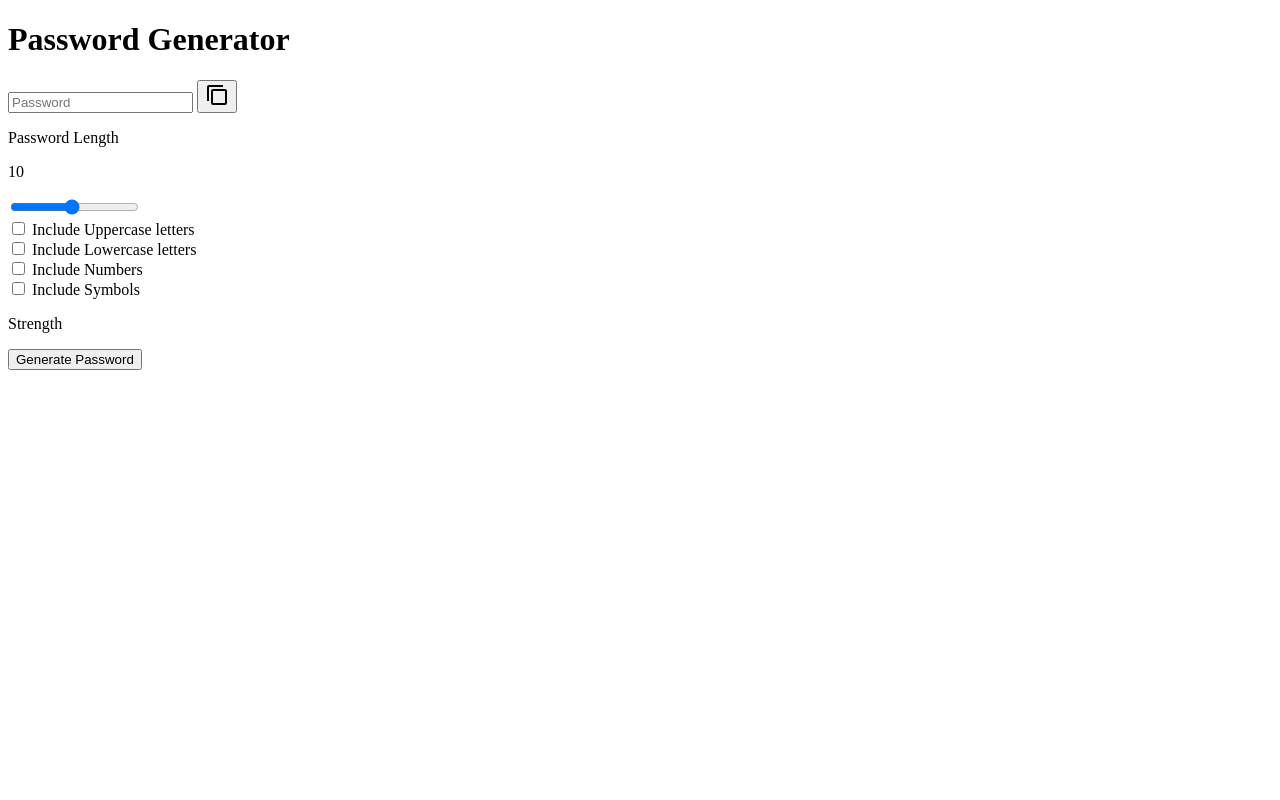
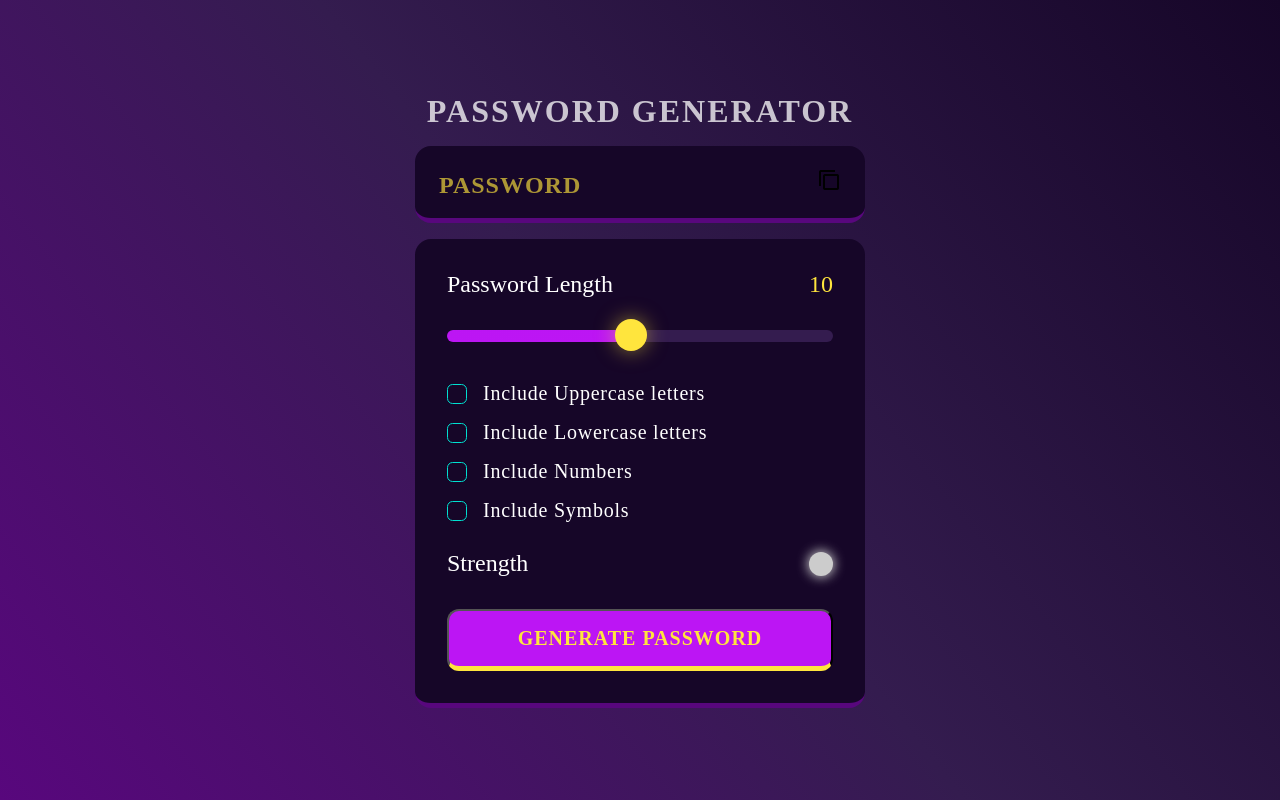
Before and after one commit to himanshuchhabran/password-generator, a plain HTML site: page index.html in a window 1280 px wide. Drawn offline with Linux system fonts and the light colour scheme.

Commit message:
css added

```diff
--- a/index.html
+++ b/index.html
@@ -4,44 +4,47 @@
     <meta charset="UTF-8">
     <meta name="viewport" content="width=device-width, initial-scale=1.0">
     <title>Document</title>
+    <link rel="stylesheet" href="styles.css">
 </head>
 <body>
     <div class="wrapper">
         <h1>Password Generator</h1>
         <div class="display-container">
-            <input readonly placeholder="Password" type="text" data-passwordDisplay>
-            <button data-copy>
-                <span copymsg></span>
+            <input readonly placeholder="Password" class="display" data-passwordDisplay>
+            <button class="copyBtn" data-copy>
+                <span class="tooltip" copymsg></span>
                 <img src="copy-icon.png" alt="">
             </button>
         </div>
         <div class="input-container">
-            <div class="length-container"></div>
-            <p>Password Length</p>
+            <div class="length-container">
+                <p>Password Length</p>
             <p data-lengthNum>0</p>
+            </div>
+
             <div class="slidecontainer">
                 <input type="range" min="1" max="20" step="1" class="slider" length-slider>
               </div>
-            <div>
+            <div class="check">
                 <input type="checkbox" id="uppercase">
                 <label for="uppercase">Include Uppercase letters</label>
             </div>
-            <div>
+            <div class="check">
                 <input type="checkbox" id="lowercase">
                 <label for="lowercase">Include Lowercase letters</label>
             </div>
-            <div>
+            <div class="check">
                 <input type="checkbox" id="number">
                 <label for="number">Include Numbers</label>
             </div>
-            <div>
+            <div class="check">
                 <input type="checkbox" id="symbols">
                 <label for="symbols">Include Symbols</label>
             </div>
 
             <div class="strength-container">
                 <p>Strength</p>
-                <div data-indicator></div>
+                <div class="indicator" data-indicator></div>
             </div>
             <button class="generate-btn">
                 Generate Password
--- a/index.js
+++ b/index.js
@@ -15,10 +15,14 @@ let password = "";
 let passLength = 10;
 let checkCount = 0;
 
+set_Indicator('#ccc')
 handle_slider();
 function handle_slider(){
     inputSlider.value = passLength;
     lengthDisplay.innerText = passLength;
+    const min = inputSlider.min;
+    const max = inputSlider.max;
+    inputSlider.style.backgroundSize = ((passLength-min)*100/(max-min))+'% 100%'
 }
 
 
@@ -39,7 +43,7 @@ function shufflePassword(array){
 
 function set_Indicator(color){
     indicator.style.backgroundColor = color;
-    //shadow
+    indicator.style.boxShadow = `0px 0px 12px 1px ${color}`;
 }
 
 function getRanInt(min,max){
--- /dev/null
+++ b/styles.css
@@ -0,0 +1,281 @@
+*,
+*::before,
+*::after {
+    margin: 0;
+    padding: 0;
+    box-sizing: border-box;
+    font-family: 'League Spartan', 'sans-serif';
+}
+
+:root {
+
+    --dk-violet: hsl(268, 75%, 9%);
+    --lt-violet: hsl(268, 47%, 21%);
+    --lt-violet2: hsl(281, 89%, 26%);
+    --vb-violet: hsl(285, 91%, 52%);
+    --vb-violet2: hsl(290, 70%, 36%);
+
+    --vb-yellow: hsl(52, 100%, 62%);
+
+
+    --pl-white: hsl(0, 0%, 100%);
+
+    --vb-cyan: hsl(176, 100%, 44%);
+    --vb-cyan2: hsl(177, 92%, 70%);
+    --dk-text: hsl(198, 20%, 13%);
+}
+
+
+body {
+    width: 100vw;
+    height: 100vh;
+    display: flex;
+    flex-direction: column;
+    align-items: center;
+    justify-content: center;
+    background: linear-gradient(231deg,rgba(22,6,40,1) 0%,rgba(52,28,79,1) 50%,rgba(88,7,125,1) 100% );
+}
+
+.wrapper{
+    width: 90%;
+    max-width: 450px;
+
+}
+h1 {
+    color: var(--pl-white);
+    opacity: 0.75;
+    text-transform: uppercase;
+    letter-spacing: 2px;
+    text-align: center;
+    line-height: 1.2;
+}
+
+ .display-container {
+    position: relative;
+    background-color: var(--dk-violet);
+    border-radius: 1rem;
+    border-bottom: 0.35rem solid var(--lt-violet2);
+    margin: 1rem 0;
+    padding-top: 0.35rem;
+}
+
+
+.display {
+    width: 100%;
+    background-color: transparent;
+    padding: 1.15rem 1rem;
+    color: var(--vb-yellow);
+    font-weight: 600;
+    font-size: 1.5rem;
+    line-height: 30px;
+    letter-spacing: 1px;
+    padding-right: 3.25rem;
+    border:none;
+  }
+
+.display::placeholder {
+    position:absolute;
+    top: 50%;
+    left: 1.5rem;
+    font-size: 1.5rem;
+    line-height:30px;
+    color:var(--vb-yellow);
+    opacity: 0.65;
+    text-transform: uppercase;
+    transform: translateY(-50%);
+}
+
+.display-container button {
+    position:absolute;
+    top:50%;
+    right:1.5rem;
+    transform: translateY(-50%);
+}
+
+.input-container{
+    width:100%;
+    background-color: var(--dk-violet);
+    border-radius: 1rem;
+    padding: 2rem;
+    border-bottom: 0.35rem solid var(--lt-violet2);
+}
+
+
+.length-container {
+    display: flex;
+    justify-content: space-between;
+    align-items: center;
+}
+
+
+.length-container p:nth-child(1) {
+    color:var(--pl-white);
+    font-size: 1.5rem;
+}
+
+
+.length-container p:nth-child(2) {
+    color:var(--vb-yellow);
+    font-size: 1.5rem;
+}
+
+
+.strength-container {
+    display: flex;
+    justify-content: space-between;
+    align-items: center;
+    margin-top: 1.75rem;
+    margin-bottom: 2rem;
+}
+
+
+.strength-container p{
+    color:var(--pl-white);
+    font-size: 1.5rem;
+}
+
+.indicator {
+    width:1.5rem;
+    height:1.5rem;
+    border-radius:50%;
+}
+
+.generate-btn {
+    width: 100%;
+    padding: 1rem 0;
+    background-color: var(--vb-violet);
+    text-align: center;
+    border-radius: 0.75rem;
+    border-bottom: 0.35rem solid var(--vb-yellow);
+    text-transform: uppercase;
+    letter-spacing: 1px;
+    color: var(--vb-yellow);
+    font-weight: 600;
+    font-size: 1.25rem;
+  }
+
+.check {
+    display: flex;
+    align-items: center;
+    margin: 1rem 0;
+    gap: 0 1rem;
+}
+
+.check input{
+    appearance: none;
+    width: 20px;
+    height: 20px;
+    border: 1px solid var(--vb-cyan);
+    cursor: pointer;
+    position: relative;
+    border-radius: 0.35rem;
+}
+
+
+.check input:checked{
+    background-color: var(--vb-cyan);
+}
+
+
+.check input:checked::before {
+    content: '✔';
+    position: absolute;
+    color: var(--dk-text);
+    font-size:1.05rem;
+    font-weight: 600;
+    left:50%;
+    top:-3.5px;
+    transform: translateX(-30%)  translateY(10%);
+}
+
+.check label {
+    color: var(--pl-white);
+    font-size: 1.25rem;
+    letter-spacing: 0.75px;
+}
+
+.copyBtn{
+    background-color: transparent;
+    border:none;
+    outline:none;
+}
+
+.tooltip {
+    position: absolute;
+    background-color: var(--vb-violet2);
+    color: var(--vb-yellow);
+    font-size: 1.25rem;
+    top: -35px;
+    left: -25px;
+    padding: 5px 10px;
+    border-radius: 1rem;
+    opacity: 0;
+    transform: scale(0);
+    transform-origin: bottom;
+    transition: all 250ms ease-in-out;
+  }
+
+  .tooltip.active {
+    opacity: 1;
+    transform: scale(1);
+  }
+
+.slider{
+    appearance: none;
+    width:100%;
+    height: 0.75rem;
+    cursor: pointer;
+    background-color: var(--lt-violet);
+    border-radius: 1rem;
+    margin-top: 2rem;
+    margin-bottom: 1.5rem;
+    background-image: linear-gradient(var(--vb-violet), var(--vb-violet));
+    background-repeat: no-repeat;
+    border:none;
+    outline:none;
+    z-index:-1;
+}
+
+.slider::-webkit-slider-thumb {
+    position:relative;
+    z-index:1;
+    appearance: none;
+    height:2rem;
+    width:2rem;
+    border-radius: 50%;
+    background-color: var(--vb-yellow);
+    cursor:pointer;
+    margin-top: -3px;
+    box-shadow: 0px 0px 20px 0px rgba(255, 229, 61, 0.50);
+    transition: all 100ms ease-in;
+}
+
+.slider:focus{
+    outline: 3px solid var(--vb-yellow);
+}
+
+.slider::-webkit-slider-thumb:hover{
+    outline: 2px solid var(--vb-yellow);
+    background-color: var(--dk-violet);
+    box-shadow: 0px 0px 25px 5px rgba(255, 229, 61, 0.80);
+}
+
+
+/* Homework -> Explore below code */
+/* .slider::-moz-range-thumb {
+    position: relative;
+    z-index: 1;
+    appearance: none;
+    height: 2rem;
+    width: 2rem;
+    border-radius: 50%;
+    background: var(--vb-yellow);
+    box-shadow: 0px 0px 20px 0px rgba(255, 229, 61, 0.50);
+    cursor: pointer;
+  }
+
+  .slider::-moz-range-thumb:hover {
+    outline: 2px solid var(--vb-yellow);
+    background-color: var(--dk-violet);
+    box-shadow: 0px 0px 25px 5px rgba(255, 229, 61, 0.80);
+  } */
```
